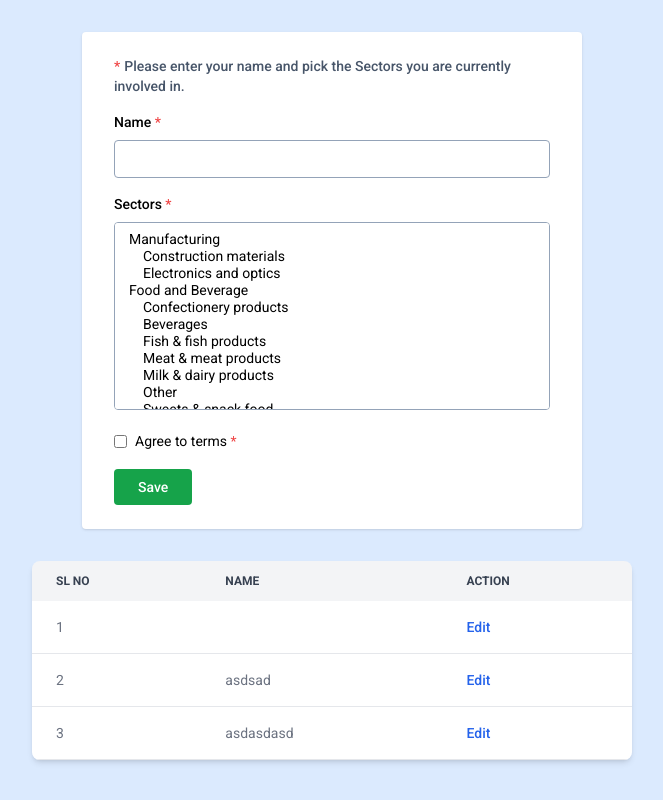
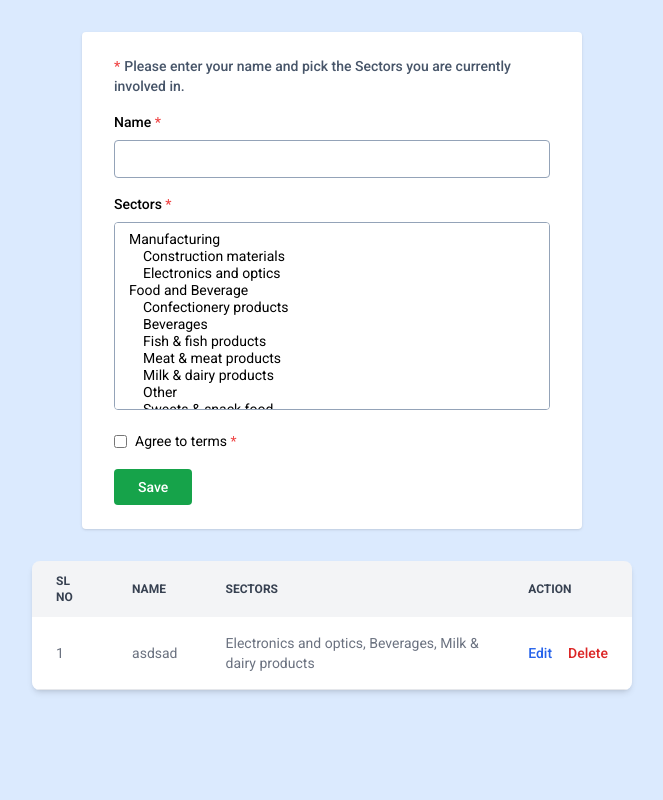
Before and after one commit to md-ahr/task-basic-crud-react, a React (Vite) app: page / in a window 1280 px wide. Shown: the whole page, without its empty margins (308-971 px from the left). Built offline with nearby package versions, Linux system fonts and the light colour scheme; data requests are answered from the project's data file.

Commit message:
Solved update data issue and implement delete operation

```diff
--- a/server/db.json
+++ b/server/db.json
@@ -414,22 +414,14 @@
   ],
   "data": [
     {
-      "name": "",
-      "sectors": [],
-      "isAgree": false,
+      "name": "asdsad",
+      "sectors": [
+        "Electronics and optics",
+        "Beverages",
+        "Milk & dairy products"
+      ],
+      "isAgree": true,
       "id": 1
-    },
-    {
-      "name": "asdsad",
-      "sectors": [],
-      "isAgree": false,
-      "id": 2
-    },
-    {
-      "name": "asdasdasd",
-      "sectors": [],
-      "isAgree": false,
-      "id": 3
     }
   ]
 }
--- a/src/components/Form.jsx
+++ b/src/components/Form.jsx
@@ -27,6 +27,7 @@ const Form = () => {
     e.preventDefault();
     try {
       if (data.name && data.sectors.length && data.isAgree) {
+        console.log(data);
         const res = await axios.post('http://127.0.0.1:9000/data', data);
         if (res.status === 201) {
           dispatch({ type: 'ADD_DATA', payload: res.data });
@@ -43,8 +44,12 @@ const Form = () => {
 
   const handleUpdate = async (e) => {
     e.preventDefault();
+    const body = {
+      name: data.name || state?.data[state?.editId - 1]?.name,
+      sectors: data.sectors.length > 1 ? data.sectors : state?.data[state?.editId - 1]?.sectors,
+    };
     try {
-      const res = await axios.put(`http://127.0.0.1:9000/data/${state?.editId}`, data);
+      const res = await axios.put(`http://127.0.0.1:9000/data/${state?.editId}`, body);
       if (res.status === 200) {
         dispatch({ type: 'UPDATE_DATA', payload: res.data });
         toast.success("Data updated successfully!");
@@ -94,7 +99,7 @@ const Form = () => {
               className="px-3 py-2 w-full text-sm border border-slate-400 rounded"
               multiple
               defaultValue={state?.data[state?.editId - 1]?.sectors}
-              onChange={(e) => setData({...data, sectors: Array.from(e.target.selectedOptions, option => option.value)})}
+              onChange={(e) => setData({...data, sectors: Array.from(e.target.selectedOptions, option => option.innerText)})}
             >
               <SectorList sectorList={sectorList} />
             </select>
@@ -155,7 +160,7 @@ const Form = () => {
               className="px-3 py-2 w-full text-sm border border-slate-400 rounded"
               multiple
               defaultValue={data?.sectors}
-              onChange={(e) => setData({...data, sectors: Array.from(e.target.selectedOptions, option => option.value)})}
+              onChange={(e) => setData({...data, sectors: Array.from(e.target.selectedOptions, option => option.innerText)})}
             >
               <SectorList sectorList={sectorList} />
             </select>
--- a/src/components/Table.jsx
+++ b/src/components/Table.jsx
@@ -1,5 +1,6 @@
 import axios from "axios";
 import { useEffect, useState, useContext } from "react";
+import toast from "react-hot-toast";
 import { AppContext } from "../context/context";
 
 const Table = () => {
@@ -18,6 +19,20 @@ const Table = () => {
     dispatch({ type: 'EDIT_DATA', payload: id });
   };
 
+  const handleDelete = async (e, id) => {
+    e.preventDefault();
+    try {
+      const res = await axios.delete(`http://127.0.0.1:9000/data/${id}`);
+      if (res.status === 200) {
+        dispatch({ type: 'DELETE_DATA', payload: id });
+        toast.success("Data deleted successfully!");
+      }
+    } catch (error) {
+      toast.error("Data deletion failed!");
+    }
+
+  };
+
   return (
     <div className="mt-8 mx-auto w-full sm:w-[600px] overflow-x-auto shadow-md sm:rounded-lg">
       {state && state.data && state.data.length > 0 && (
@@ -30,9 +45,9 @@ const Table = () => {
               <th scope="col" className="px-6 py-3">
                 Name
               </th>
-              {/* <th scope="col" className="px-6 py-3">
+              <th scope="col" className="px-6 py-3">
                 Sectors
-              </th> */}
+              </th>
               <th scope="col" className="px-6 py-3">
                 Action
               </th>
@@ -43,7 +58,7 @@ const Table = () => {
               <tr key={item.id} className="bg-white border-b">
                 <td className="px-6 py-4">{item.id}</td>
                 <td className="px-6 py-4">{item.name}</td>
-                {/* <td className="px-6 py-4">{item.sectors.join(', ')}</td> */}
+                <td className="px-6 py-4">{item.sectors.join(', ')}</td>
                 <td className="px-6 py-4">
                   <a
                     href="#"
@@ -51,6 +66,12 @@ const Table = () => {
                     onClick={(e) => handleEdit(e, item.id)}
                   >
                     Edit
+                  </a>
+                  <a href="#"
+                    className="ml-4 font-medium text-red-600 hover:underline"
+                    onClick={(e) => handleDelete(e, item.id)}
+                  >
+                    Delete
                   </a>
                 </td>
               </tr>
--- a/src/reducer/appReducer.jsx
+++ b/src/reducer/appReducer.jsx
@@ -18,7 +18,7 @@ export const AppReducer = (state, action) => {
                 editId: action.payload,
             };
         case "UPDATE_DATA":
-            const newData = state.data.map((item) => {
+            const updatedData = state.data.map((item) => {
                 if (item.id === action.payload.id) {
                     return {
                         ...item,
@@ -30,12 +30,16 @@ export const AppReducer = (state, action) => {
                     return item;
                 }
             });
-            console.log(newData);
             return {
                 ...state,
-                data: newData,
+                data: updatedData,
                 isEdit: false,
                 editId: null,
+            };
+        case 'DELETE_DATA':
+            return {
+                ...state,
+                data: state.data.filter(item => item.id !== action.payload),
             };
         default:
             return state;
```
Also changed, not shown: 2 other files (tests, documents, lock files or other folders).
